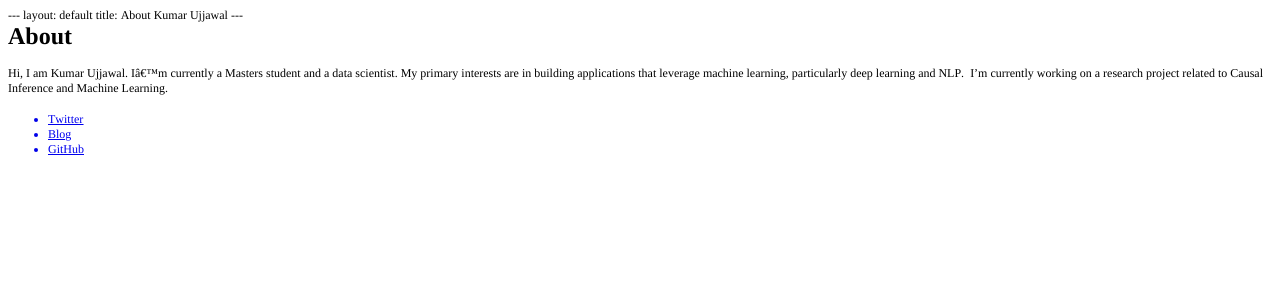
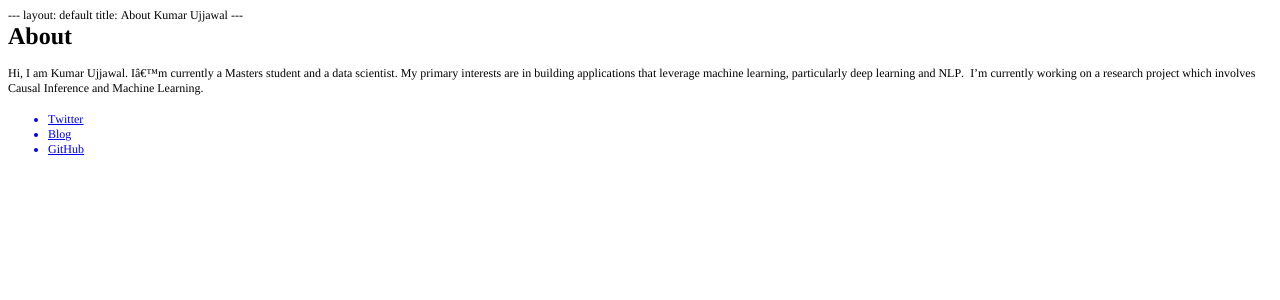
Before and after one commit to kumarUjjawal/kumarUjjawal.github.io, a Jekyll site: the page about/index.html, which Jekyll copies as it is, in a window 1280 px wide. Shown: the top 300 px of the page. Built offline with Jekyll 4.4.1, drawn with Linux system fonts in a browser that asks for light colours.

Commit message:
Update index.html

```diff
--- a/about/index.html
+++ b/about/index.html
@@ -9,7 +9,7 @@
   <style type="text/css">
     p.p1 {margin: 0.0px 0.0px 0.0px 0.0px; font: 12.0px Times; color: #000000; -webkit-text-stroke: #000000}
     p.p3 {margin: 0.0px 0.0px 12.0px 0.0px; font: 12.0px Times; color: #000000; -webkit-text-stroke: #000000}
-    li.li4 {margin: 0.0px 0.0px 0.0px 0.0px; font: 12.0px Times; color: #0000e9; -webkit-text-stroke: #0000e9}
+    li.li4 {margin: 0.0px 0.0px 0.0px 0.0px; font: 12.0px Times; color: #0000e9; -webkit-text-stroke: #000000}
     span.s1 {font-kerning: none}
     span.s2 {-webkit-text-stroke: 0px #000000}
     span.s3 {text-decoration: underline ; font-kerning: none}
@@ -19,7 +19,7 @@
 <body>
 <p class="p1"><span class="s1">--- layout: default title: About Kumar Ujjawal ---</span></p>
 <h1 style="margin: 0.0px 0.0px 16.1px 0.0px; font: 24.0px Times; color: #000000; -webkit-text-stroke: #000000"><span class="s1"><b>About</b></span></h1>
-<p class="p3"><span class="s1">Hi, I am Kumar Ujjawal. Iâ€™m currently a Masters student and a data scientist. My primary interests are in building applications that leverage machine learning, particularly deep learning and NLP.<span class="Apple-converted-space">  </span>I’m currently working on a research project related to Causal Inference and Machine Learning.</span></p>
+<p class="p3"><span class="s1">Hi, I am Kumar Ujjawal. Iâ€™m currently a Masters student and a data scientist. My primary interests are in building applications that leverage machine learning, particularly deep learning and NLP.<span class="Apple-converted-space">  </span>I’m currently working on a research project which involves Causal Inference and Machine Learning.</span></p>
 <ul class="ul1">
   <li class="li4"><span class="s2"><a href="https://twitter.com/i_amujjawal"><span class="s3">Twitter</span></a></span></li>
   <li class="li4"><span class="s2"><a href="https://iujjawal.blogspot.com/"><span class="s3">Blog</span></a></span></li>
```
